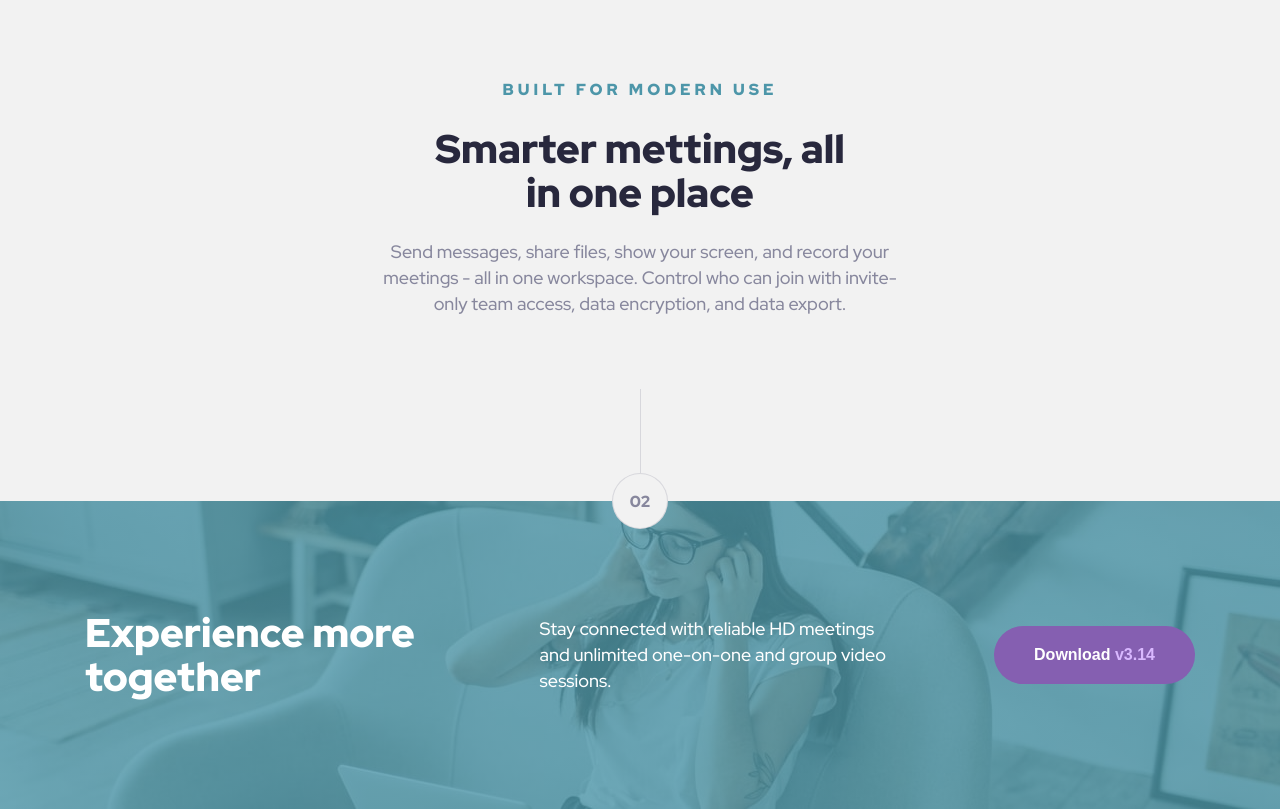
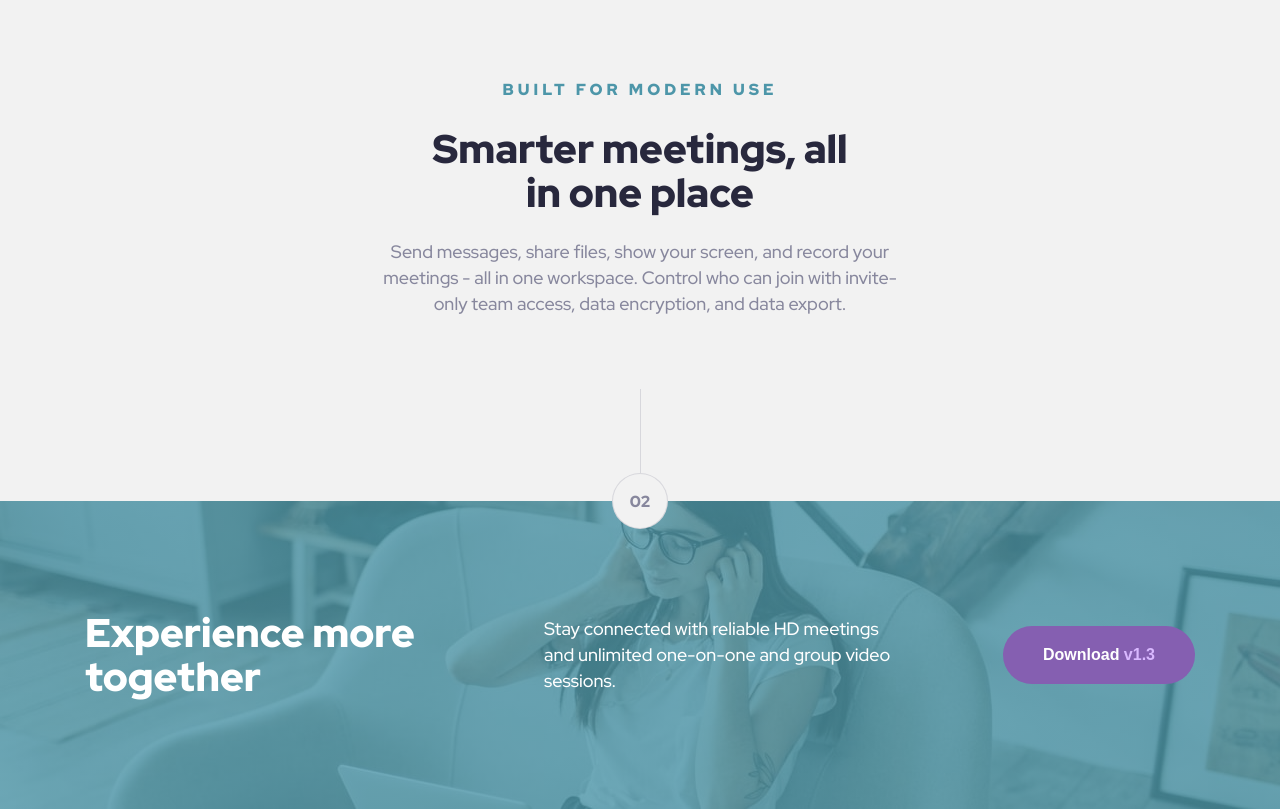
Before and after one commit to oFrederic/meet, a Vue app: page / in a window 1280 px wide. Shown: the part 1380-2189 px from the top of the page. Built offline with nearby package versions, Linux system fonts and the light colour scheme.

Commit message:
fix typo BaseButton.vue & Description.vue

```diff
--- a/src/components/Description.vue
+++ b/src/components/Description.vue
@@ -1,7 +1,7 @@
 <template>
   <div class="container">
     <h2>BUILT FOR MODERN USE</h2>
-    <h1>Smarter mettings, all in one place</h1>
+    <h1>Smarter meetings, all in one place</h1>
     <p>
       Send messages, share files, show your screen, and record your meetings -
       all in one workspace. Control who can join with invite-only team access,
--- a/src/components/Hero.vue
+++ b/src/components/Hero.vue
@@ -14,7 +14,7 @@
       </p>
       <div class="actions">
         <base-button class="button-left"
-          >Download <span>v3.14</span></base-button
+          >Download <span>v1.3</span></base-button
         >
         <base-button color="purple">What is it?</base-button>
       </div>
--- a/src/components/layouts/TheFooter.vue
+++ b/src/components/layouts/TheFooter.vue
@@ -8,7 +8,7 @@
           Stay connected with reliable HD meetings and unlimited one-on-one and
           group video sessions.
         </p>
-        <base-button color="purple">Download <span>v3.14</span></base-button>
+        <base-button color="purple">Download <span>v1.3</span></base-button>
       </div>
     </section>
   </div>
```
